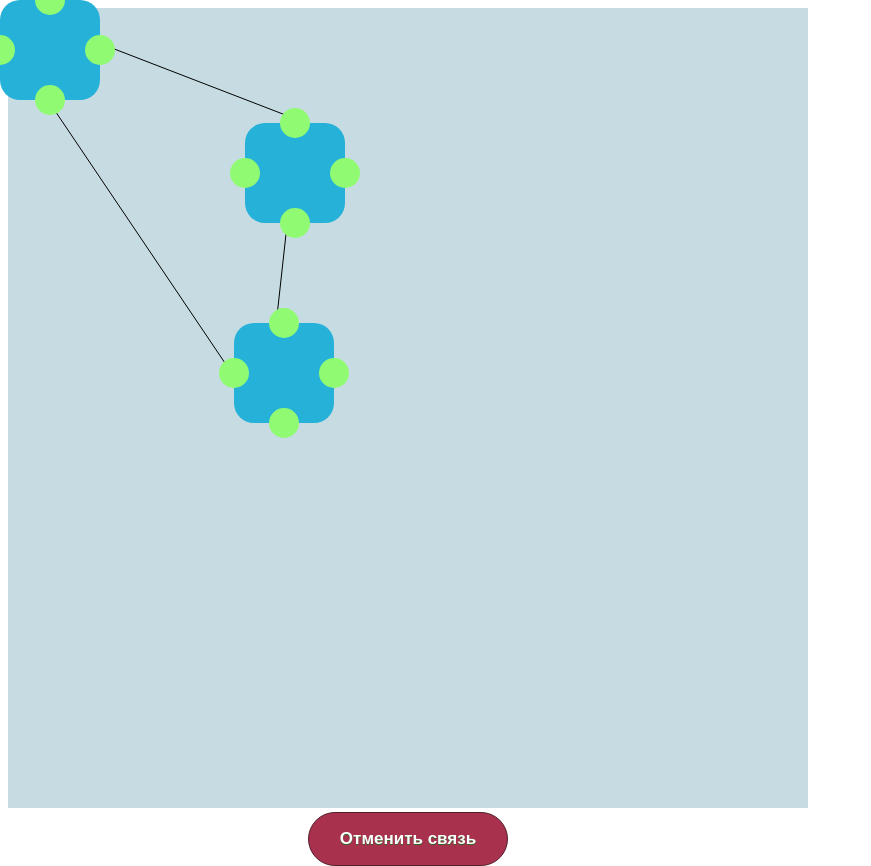
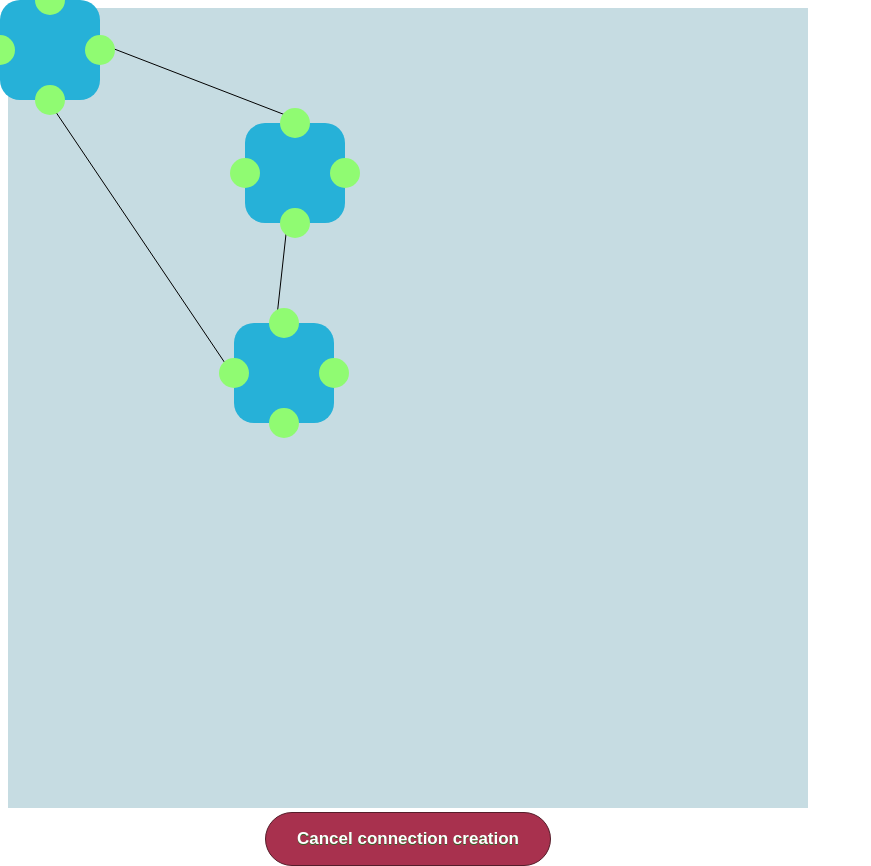
Before and after one commit to savconstantine/draggable-connecting-blocks, a Vue app: page / in a window 1280 px wide. Both pictures are taken after a click on the element 295 px from the left and 123 px from the top of the page. Shown: the whole page, without its empty margins (0-871 px from the left). Built offline with nearby package versions, Linux system fonts and the light colour scheme.

Commit message:
text update

```diff
--- a/src/App.vue
+++ b/src/App.vue
@@ -28,8 +28,8 @@
               v-bind:key="'line' + indexLine"/>
       <line v-if="lineCreating.status === true" :x1="lineCreating.x1" :y1="lineCreating.y1" :x2="lineCreating.x2" :y2="lineCreating.y2" stroke="black"/>
     </svg>
-    <button v-if="lineCreating.status === true" class="button red" @click="cancelLineCreating()">Отменить связь</button>
-    <button v-else class="button" @click="addBlock()">Добавить блок</button>
+    <button v-if="lineCreating.status === true" class="button red" @click="cancelLineCreating()">Cancel connection creation</button>
+    <button v-else class="button" @click="addBlock()">Add New Block</button>
   </div>
 </template>
 
```
